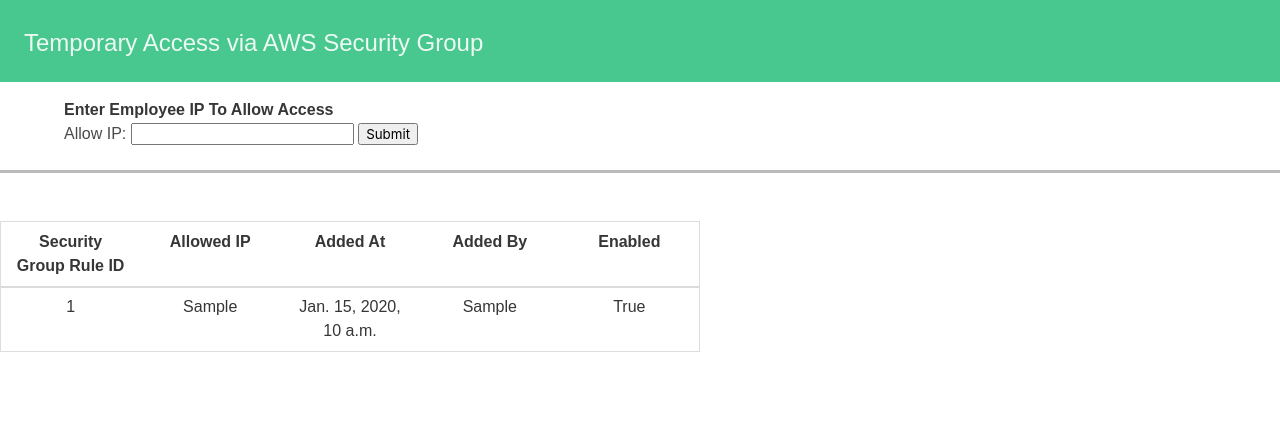
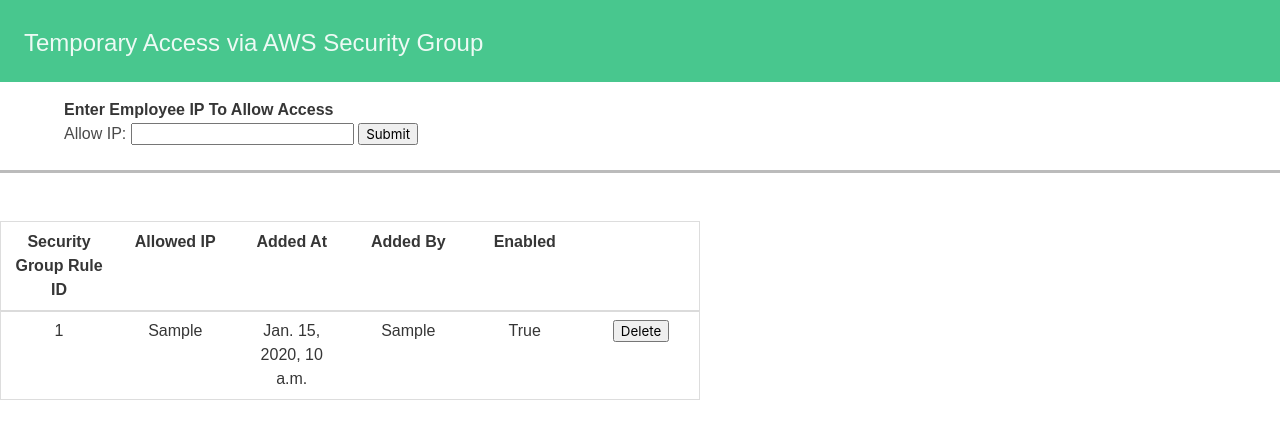
Before and after one commit to prakx87/aws-sg-manage, a Django app: page /sgman in a window 1280 px wide. Shown: the top 439 px of the page. Run offline with Django 4.2, Linux system fonts and the light colour scheme; a user stored in the database is signed in; tables that the repository leaves empty hold one stand-in row (values such as "Sample post").

Commit message:
Added option to delete entries from Security Group (#1)

```diff
--- a/sgman/models.py
+++ b/sgman/models.py
@@ -62,4 +62,16 @@
 
 @receiver(pre_delete, sender=SgAccess, dispatch_uid="pre_delete_sgaccess")
 def pre_delete_sgaccess(sender, instance: SgAccess, **kwargs):
-    pass
+    if VpnSgId.objects.count() != 1:
+        raise Exception("Please add VPN Security group first!!!")
+    vpn_sg_id = VpnSgId.objects.values()[0]['vpn_sg_id']
+    vpn_sg_region = VpnSgId.objects.values()[0]['vpn_sg_region']
+
+    ec2client = boto3.client("ec2", region_name=vpn_sg_region)
+    # Remove IP using SG Rule ID received from form in Security Group
+    remove_sg_entry = ec2client.revoke_security_group_ingress(
+        GroupId=vpn_sg_id,
+        SecurityGroupRuleIds =[instance.sg_rule_id],
+    )
+    if not remove_sg_entry['Return']:
+        raise Exception("SG Entry was not Removed. Please check!!!")
--- a/sgman/templates/sgman/sg_list.html
+++ b/sgman/templates/sgman/sg_list.html
@@ -51,6 +51,7 @@
         <th>Added At</th>
         <th>Added By</th>
         <th>Enabled</th>
+        <th></th>
     </tr>
   </thead>
     <tr>
@@ -61,7 +62,11 @@
         <td>{{ sg.datetime_added }}</td>
         <td>{{ sg.added_by }}</td>
         <td>{{ sg.enabled }}</td>
-         </tr>
+        <td><form method="POST">
+        <input type="hidden" value="{{ sg.sg_rule_id }}" name="delete-id">
+        <input type="Submit" value="Delete"></button>
+        </form></td>
+        </tr>
         {% endfor %}
     </tr>
   </table>
--- a/sgman/tests.py
+++ b/sgman/tests.py
@@ -8,6 +8,7 @@
     def setUpClass(cls):
         super().setUpClass()
         signals.pre_save.disconnect(sender=SgAccess, dispatch_uid="pre_save_sgaccess")
+        signals.pre_save.disconnect(sender=SgAccess, dispatch_uid="pre_delete_sgaccess")
 
     def setUp(self) -> None:
         SgAccess.objects.create(
--- a/sgman/views.py
+++ b/sgman/views.py
@@ -9,14 +9,21 @@
 # Create your views here.
 @csrf_exempt
 def index(request):
-    form = SgAccessForm(request.POST or None)
+    if request.POST.get("allow_ip"):
+        form = SgAccessForm(request.POST)
+    else:
+        form = SgAccessForm(None)
     allowed_sg_list = SgAccess.objects.order_by("-datetime_added")
     context = {
         'sg_access_form': form,
         'allowed_sg_list': allowed_sg_list
     }
-    if form.is_valid():
+
+    if form.is_valid() and request.POST.get("allow_ip"):
         form.save(user=request.user, commit=False)
         return HttpResponseRedirect("sgman")
+    if request.POST.get('delete-id'):
+        del_sg_rule = SgAccess.objects.filter(sg_rule_id=request.POST.get('delete-id'))
+        del_sg_rule.delete()
 
     return render(request, 'sgman/sg_list.html', context)
```
